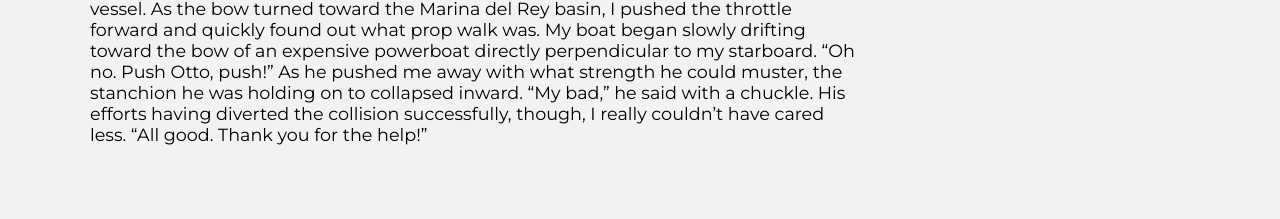
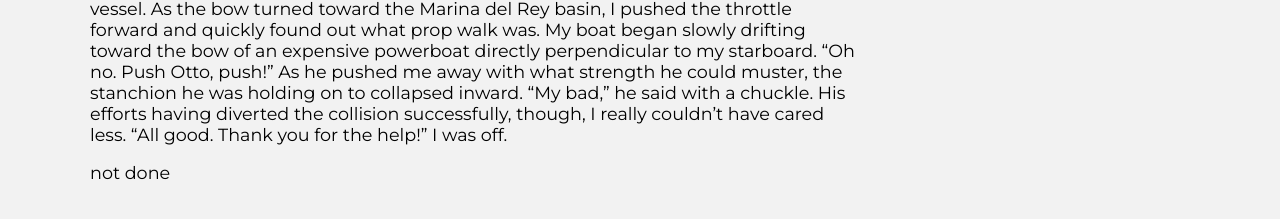
Before and after one commit to z-z-z-z-z-z-z-z-z-z-z-z-z-z-z-z-z-z-z-z/pseamusmcdonald.github.io, a Jekyll site: the page built from docs/_posts/2021-02-25-my-first-sail.markdown, in a window 1280 px wide. Shown: the part 631-850 px from the top of the page. Built offline with Jekyll 4.4.1, drawn with Linux system fonts in a browser that asks for light colours; some of the changed text lies outside the part shown.

Commit message:
post update

```diff
--- a/docs/_posts/2021-02-25-my-first-sail.markdown
+++ b/docs/_posts/2021-02-25-my-first-sail.markdown
@@ -9,4 +9,6 @@ Some time has passed since my first sail. As I reminisce upon it, the joy and fr
 
 The days leading up to November 3rd, 2019, were filled with their troubles and adventures. From scrambling around to collect as much cashback as humanly possible due to banking issues, wads of bills brimming my pockets as I skated from store to store, to the haphazard preparation that sent me all around Los Angeles. But, nothing before or since could match the simple, exciting fear of kicking off the docks and attempting to do what many consider unthinkable. That is, sailing up the California coast with absolutely no experience with winter onsetting.
 
-As I began to part, full of anxiousness, I yelled to the owner of the Catalina 36 docked beside me, "Otto!" We had spoken a few times in the days leading up. With no response and my worry of hitting one of the many expensive boats nearby unabating, I went on a little louder, "OTTO!" A few moments later, the friendly swede popped his head out from the companionway and came over to assist me. "Are you heading out?" he asked, a hint of vicarious merriment accompanying his voice. "Yep, all ready to go! Mind giving me a hand?" "Of course, what do you need?" I asked him to take ahold of a line attached to the bow and walk the boat out as I reversed out. The rock embankment bordering my slip was uncomfortably close, and I had little trust in the electric motor aboard my vessel. As the bow turned toward the Marina del Rey basin, I pushed the throttle forward and quickly found out what prop walk was. My boat began slowly drifting toward the bow of an expensive powerboat directly perpendicular to my starboard. "Oh no. Push Otto, push!" As he pushed me away with what strength he could muster, the stanchion he was holding on to collapsed inward. "My bad," he said with a chuckle. His efforts having diverted the collision successfully, though, I really couldn't have cared less. "All good. Thank you for the help!"
+As I began to part, full of anxiousness, I yelled to the owner of the Catalina 36 docked beside me, "Otto!" We had spoken a few times in the days leading up. With no response and my worry of hitting one of the many expensive boats nearby unabating, I went on a little louder, "OTTO!" A few moments later, the friendly swede popped his head out from the companionway and came over to assist me. "Are you heading out?" he asked, a hint of vicarious merriment accompanying his voice. "Yep, all ready to go! Mind giving me a hand?" "Of course, what do you need?" I asked him to take ahold of a line attached to the bow and walk the boat out as I reversed out. The rock embankment bordering my slip was uncomfortably close, and I had little trust in the electric motor aboard my vessel. As the bow turned toward the Marina del Rey basin, I pushed the throttle forward and quickly found out what prop walk was. My boat began slowly drifting toward the bow of an expensive powerboat directly perpendicular to my starboard. "Oh no. Push Otto, push!" As he pushed me away with what strength he could muster, the stanchion he was holding on to collapsed inward. "My bad," he said with a chuckle. His efforts having diverted the collision successfully, though, I really couldn't have cared less. "All good. Thank you for the help!" I was off.
+
+not done
```
